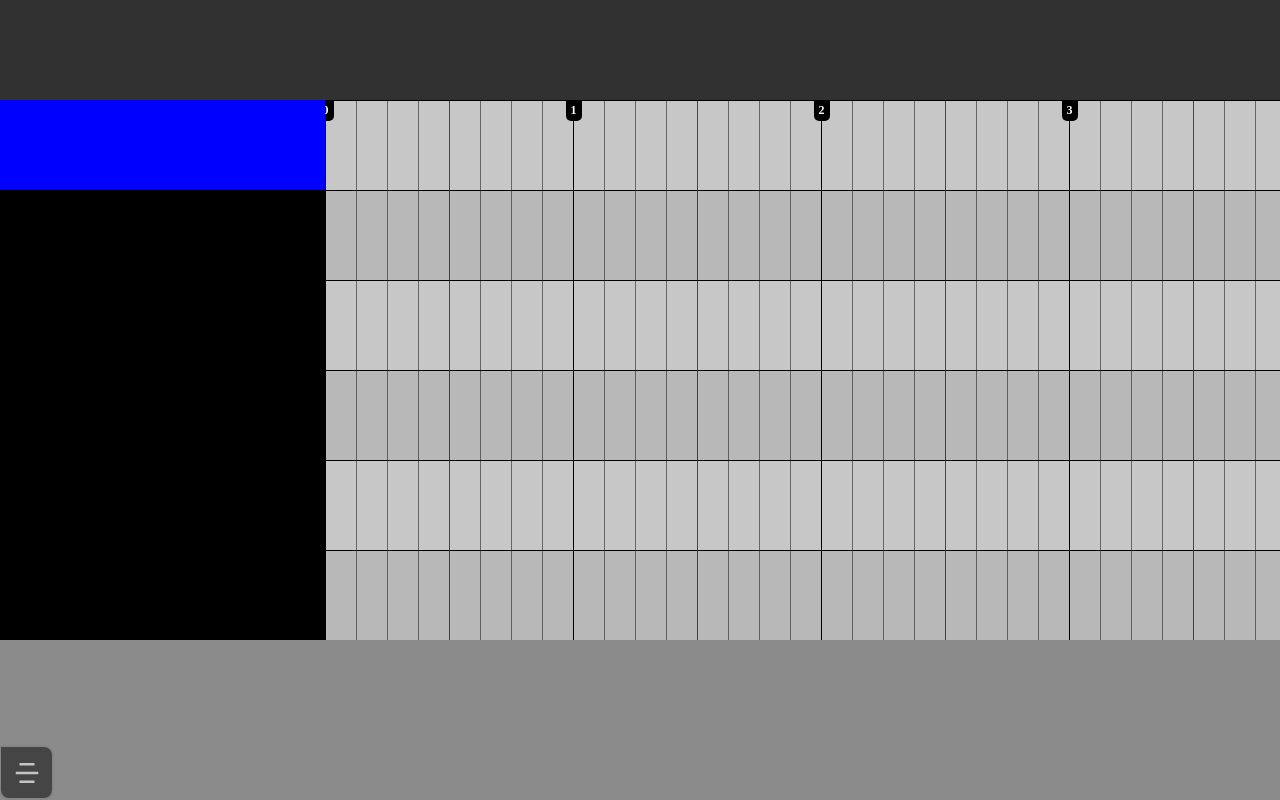
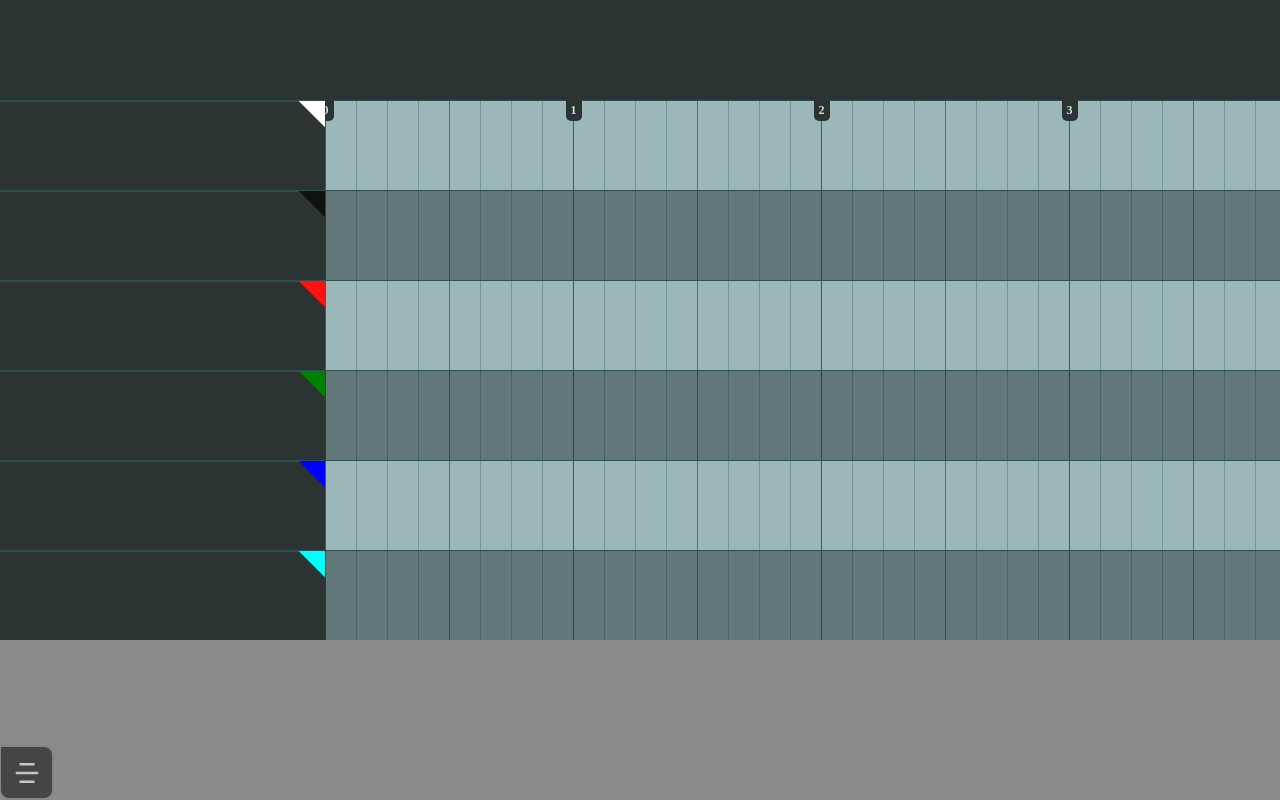
Before and after one commit to FalejevV/React-tricky, a Next.js app: page /sequencer in a window 1280 px wide. Built offline with nearby package versions, Linux system fonts and the light colour scheme.

Commit message:
new slice. bug fixes. Individual colors, and visual improvements

```diff
--- a/src/components/Sequencer/SequencerSampleRow/SequencerSampleRow.styled.tsx
+++ b/src/components/Sequencer/SequencerSampleRow/SequencerSampleRow.styled.tsx
@@ -6,14 +6,17 @@ export const SequencerSampleRowContainer = styled.div<{
     width:1985px;
     height:90px;
     max-height:90px;
-    border-top:1px solid black;
+    min-height:90px;
+    border-top:1px solid #2E4F4F;
     display:flex;
     align-items:center;
     justify-content: flex-start;
     padding-left:1px;
     position:relative;
+    background-color: #62a0a06c;
+
     ${({ darker }) => darker && css`
-        background-color: #00000013;
+        background-color: #2e4f4fa7;
     `}
     gap:1px;
 `
@@ -26,17 +29,18 @@ export const SequencerSampleBlock = styled.div`
     cursor:pointer;
 
     &:hover{
-        background-color:#dbdbdbbc;
+        background-color:#cbe4de76;
     }
 `
 
 export const SequencerSampleBlockContainer = styled.div`
     position: absolute;
-    flex
     left:1px;
     top:0px;
     width:100%;
     height:100%;
+    min-height:90px;
+    max-height: 90px;
     display:flex;
     align-items:center;
     justify-content: flex-start;
@@ -46,15 +50,40 @@ export const SequencerSampleBlockContainer = styled.div`
 export const SequencerSampleTabItem = styled.div<{
     from:number,
     to:number,
+    color:string,
 }>`
     width:30px;
     position: absolute;
     height:100%;
-    background-color: red;
+    min-height:90px;
+    max-height: 90px;
     pointer-events:default;
     left:${({ from}) => `calc(${from} * 30px + (${from} * 1px))`};
     width:${({ from, to }) => `calc((${to - from + 1} * 30px + (${to - from + 1} * 1px) - 1px))`};;
     cursor:pointer;
+
+    &:after{
+        content:"";
+        position: absolute;
+        left:0px;
+        top:0px;
+        width:100%;
+        height:25px;
+        background-color:${({ color }) => color || "black"};
+        pointer-events:none;
+    }
+
+    &:before{
+        content:"";
+        position: absolute;
+        left:0px;
+        top:0px;
+        width:100%;
+        height:100%;
+        background-color:${({ color }) => color || "black"};
+        opacity:0.4;
+        pointer-events:none;
+    }
 `
 
 export const SequencerSampleTabResizeElementLeft = styled.div`
--- a/src/components/Sequencer/SequencerSampleRow/SequencerSampleRow.tsx
+++ b/src/components/Sequencer/SequencerSampleRow/SequencerSampleRow.tsx
@@ -12,29 +12,37 @@ function SequencrSampleRow(props:{
 }){
     const dispatch = useAppDispatch();
     const tabsSelector = useAppSelector((state:RootState) => state.sampleTabs[props.id]);
+    const tabsInfoSelector = useAppSelector((state:RootState) => state.tabsInfo[props.id]);
+
     const [dragTarget, setDragTarget] = useState<{
         id:string,
         from:number,
         to:number,
         dragSide: "L" | "R"
     } | null>();
+
     function blankBlocksPainter(){
         let array = [];
         for(let i = 0; i <= 63; i++){
-            array.push(<SequencerSampleBlock draggable={false} key={i} onClick={() => {dispatch(addTab({
-                sampleId: props.id || 0,
-                start: i
-            }))}}/>)
+            array.push(<SequencerSampleBlock draggable={false} key={i} onClick={() => addTabAction(i)}/>)
         }
         return array;
     }
+
+    function canBeDragged(from:number,to:number){
+        if(dragTarget){
+            if(dragTarget.from + from > dragTarget.to + to) return false;
+            return true;
+        }
+    };
 
     function dragListener(e:React.MouseEvent){
         if(dragTarget){
             const target = document.getElementById(dragTarget.id);
             if(target){
-                console.log(target.getBoundingClientRect().left);
+                // Drag left side to the left
                 if(target.getBoundingClientRect().left - 20 > e.clientX && dragTarget.dragSide === "L"){
+                    if(!canBeDragged(-1, 0)) return;
                     dispatch(changeTab({
                         sampleId: props.id,
                         tabData: {
@@ -53,8 +61,11 @@ function SequencrSampleRow(props:{
                             return prev;
                         }
                     })
+                    return;
                 }
+                // Drag left side to the right
                 if(target.getBoundingClientRect().left + 20 < e.clientX && dragTarget.dragSide === "L"){
+                    if(!canBeDragged(1, 0)) return;
                     dispatch(changeTab({
                          sampleId: props.id,
                         tabData: {
@@ -72,10 +83,12 @@ function SequencrSampleRow(props:{
                         }else{
                             return prev;
                         }
-                        })
+                    });
+                return;
                 }
-
+                // Drag left side to the left
                 if(target.getBoundingClientRect().right + 20 < e.clientX && dragTarget.dragSide === "R"){
+                    if(!canBeDragged(0, 1)) return;
                     dispatch(changeTab({
                         sampleId: props.id,
                         tabData: {
@@ -94,9 +107,11 @@ function SequencrSampleRow(props:{
                             return prev;
                         }
                     })
+                    return;
                 }
-
+                // Drag right side to the right
                 if(target.getBoundingClientRect().right - 20 > e.clientX && dragTarget.dragSide === "R"){
+                    if(!canBeDragged(0, -1)) return;
                     dispatch(changeTab({
                         sampleId: props.id,
                         tabData: {
@@ -121,18 +136,29 @@ function SequencrSampleRow(props:{
     }
 
     function removeTabAction(tabId:string){
-        if(dragTarget !== null){
+        if(false){
             dispatch(removeTab({
                 sampleId: props.id,
                 tabId: tabId
             }))
         }
     }
+
+
+    function addTabAction(index:number){
+        if(dragTarget) return;
+        dispatch(addTab({
+            sampleId: props.id || 0,
+            start: index
+        }))
+    }
+
+
     function tabsPainter(){
         let tabArray:JSX.Element[] = [];
         tabsSelector.tabs.forEach((tab:sampleTabData) => {
             tabArray.push(
-            <SequencerSampleTabItem draggable={false} id={tab.id} key={tab.id} onClick={() => removeTabAction(tab.id)} from={tab.from} to={tab.to}>
+            <SequencerSampleTabItem color={tabsInfoSelector.color} draggable={false} id={tab.id} key={tab.id} onClick={() => removeTabAction(tab.id)} from={tab.from} to={tab.to}>
                 <SequencerSampleTabResizeElementLeft draggable={false} onMouseDown={(e) => setDragTarget({
                      id:tab.id,
                      from:tab.from,
@@ -150,6 +176,7 @@ function SequencrSampleRow(props:{
         });
         return tabArray;
     }
+
     return(
         <SequencerSampleRowContainer onMouseMove={(e) => dragListener(e)} onMouseLeave={() => setDragTarget(null)}  onMouseUp={() => setDragTarget(null)} darker={props.darker}>
             <SequencerSampleBlockContainer>
--- a/src/components/Sequencer/SequencerSampleTab/SequencerSampleTab.styled.tsx
+++ b/src/components/Sequencer/SequencerSampleTab/SequencerSampleTab.styled.tsx
@@ -1,8 +1,38 @@
 import styled from "styled-components";
 
 
-export const SequencerSampleTabContainer = styled.div`
+export const SequencerSampleTabContainer = styled.div<{
+    color:string
+}>`
     width:100%;
     height:90px;
-    background-color:blue;
+    position:relative;
+    overflow:hidden;
+    border-top:1px solid #2E4F4F;
+    &:after{
+        content:"";
+        position:absolute;
+        right:-25px;
+        top:-22.5px;
+        width:50px;
+        height:40px;
+        background-color:${({ color }) => color || "red"};
+        transform: rotate(45deg);
+    }
+    &:before{
+        content:"";
+        position:absolute;
+        left:0px;
+        top:0px;
+        width:100%;
+        height:2px;
+        border-top:1px solid #2E4F4F;
+    }
 `
+
+export const SequencerSampleTabTopBar = styled.div<{
+    color:string,
+}>`
+    width:100%;
+    height:25px;
+`
--- a/src/components/Sequencer/SequencerSampleTab/SequencerSampleTab.tsx
+++ b/src/components/Sequencer/SequencerSampleTab/SequencerSampleTab.tsx
@@ -1,10 +1,15 @@
-import { SequencerSampleTabContainer } from "./SequencerSampleTab.styled";
+import { tabInfo } from "@/store/sequencer/tabsInfo";
+import { SequencerSampleTabContainer, SequencerSampleTabTopBar } from "./SequencerSampleTab.styled";
 
 
-function SequencerSampleTab(){
+function SequencerSampleTab(props:{
+    data:tabInfo,
+}){
     return(
-        <SequencerSampleTabContainer>
+        <SequencerSampleTabContainer color={props.data.color}>
+            <SequencerSampleTabTopBar color={props.data.color}>
 
+            </SequencerSampleTabTopBar>
         </SequencerSampleTabContainer>
     )
 }
--- a/src/layout/SequencerSideBar/SequencerSideBar.styled.tsx
+++ b/src/layout/SequencerSideBar/SequencerSideBar.styled.tsx
@@ -4,7 +4,7 @@ export const SequencerSideBarContainer = styled.aside`
     width:325px;
     min-width:325px;
     height:100%;
-    background-color: black;
+    background-color: #2C3333;
     display: flex;
     flex-direction: column;
 `
--- a/src/layout/SequencerSideBar/SequencerSideBar.tsx
+++ b/src/layout/SequencerSideBar/SequencerSideBar.tsx
@@ -1,12 +1,21 @@
 import SequencerSampleTab from "@/components/Sequencer/SequencerSampleTab/SequencerSampleTab";
+import { tabInfo } from "@/store/sequencer/tabsInfo";
+import { RootState, useAppSelector } from "@/store/store";
 import { SequencerSideBarContainer } from "./SequencerSideBar.styled";
+import { nanoid } from "nanoid";
 
 
 
 function SequencerSideBar(){
+    const tabInfoSelector = useAppSelector((state:RootState) => state.tabsInfo);
+
+
+    function getSideBarTabs(){
+        return tabInfoSelector.map((tab:tabInfo) => <SequencerSampleTab key={nanoid()} data={tab} />)
+    }
     return(
         <SequencerSideBarContainer>
-            <SequencerSampleTab />
+            {getSideBarTabs()}
         </SequencerSideBarContainer>
     )
 }
--- a/src/layout/SequencerTopBar/SequencerTopBar.styled.tsx
+++ b/src/layout/SequencerTopBar/SequencerTopBar.styled.tsx
@@ -3,5 +3,5 @@ import styled from "styled-components";
 export const SequencerTopBarContainer = styled.header`
     width:100%;
     height:100px;
-    background-color:#313131;
+    background-color:#2C3333;
 `
--- a/src/layout/SequencerTracks/SequencerTracks.styled.tsx
+++ b/src/layout/SequencerTracks/SequencerTracks.styled.tsx
@@ -5,8 +5,8 @@ export const SequencerTracksContainer = styled.main`
     height:100%;
     background-color: #c7c7c7;
     position: relative;
-    overflow-y: hidden;
     overflow-x: scroll;
+    overflow-y:hidden;
     scrollbar-width: thin;
     display: flex;
     flex-direction: column;
@@ -34,14 +34,15 @@ export const SequencerVerticalDivider = styled.div<{
 
 export const SequencerVerticalLineText = styled.p`
     position:absolute;
-    top:0px;
+    top:0;
     left:50%;
     transform: translateX(-50%);
-    color:white;
+    color:#CBE4DE;
     font-size:12px;
     padding:3px 5px;
-    background-color:black;
+    background-color:#2C3333;
     font-weight: bold;
     z-index: 100;
     border-radius:0px 0px 5px 5px;
+    z-index: 1000;
 `
--- a/src/layout/SequencerTracks/SequencerTracks.tsx
+++ b/src/layout/SequencerTracks/SequencerTracks.tsx
@@ -3,9 +3,9 @@ import { SequencerTracksContainer, SequencerTracksOutline, SequencerVerticalDivi
 import { nanoid } from "nanoid";
 
 let lineColors = [
-    "#000000",
-    "#666666",
-    "#464646",
+    "#142e2e",
+    "#2e4f4f78",
+    "#2e4f4f",
 ]
 
 function getLineColor(index:number):string{
--- /dev/null
+++ b/src/store/sequencer/tabsInfo.ts
@@ -0,0 +1,59 @@
+import { createSlice } from "@reduxjs/toolkit";
+
+export interface tabInfo{
+    file:string,
+    title:string,
+    color:string,
+    active:boolean,
+}
+
+const initialState:tabInfo[] = [
+    {
+        file:"sampleFile",
+        title:"sample loop",
+        color:"#FFFFFF",
+        active:true,
+    },
+    {
+        file:"sampleFile",
+        title:"sample loop #2",
+        color:"#111111",
+        active:true,
+    },
+    {
+        file:"sampleFile",
+        title:"sample loop",
+        color:"#FF1111",
+        active:true,
+    },
+    {
+        file:"sampleFile",
+        title:"sample loop",
+        color:"green",
+        active:true,
+    },
+    {
+        file:"sampleFile",
+        title:"sample loop",
+        color:"blue",
+        active:true,
+    },
+    {
+        file:"sampleFile",
+        title:"sample loop",
+        color:"cyan",
+        active:true,
+    }
+];
+
+
+const tabsInfoSlice = createSlice({
+    name:"tabsInfo",
+    initialState,
+    reducers:{
+
+    }
+})
+
+
+export default tabsInfoSlice.reducer;
--- a/src/store/store.ts
+++ b/src/store/store.ts
@@ -5,6 +5,7 @@ import targets from './targets'
 import colors from './colors'
 import active from './active'
 import sampleTabs from './sequencer/sampleTabs'
+import tabsInfo from './sequencer/tabsInfo'
 
 export const store = configureStore({
   reducer: {
@@ -13,6 +14,7 @@ export const store = configureStore({
     colors:colors,
     active:active,
     sampleTabs:sampleTabs,
+    tabsInfo:tabsInfo
   }
 })
 
--- a/src/styles/sequencer.styled.tsx
+++ b/src/styles/sequencer.styled.tsx
@@ -16,4 +16,5 @@ export const SequencerWorkSpace = styled.div`
     display:flex;
     width:100%;
     height:540px;
+    position:relative;
 `
```
Lines whose indentation alone changed are shown as unchanged.
